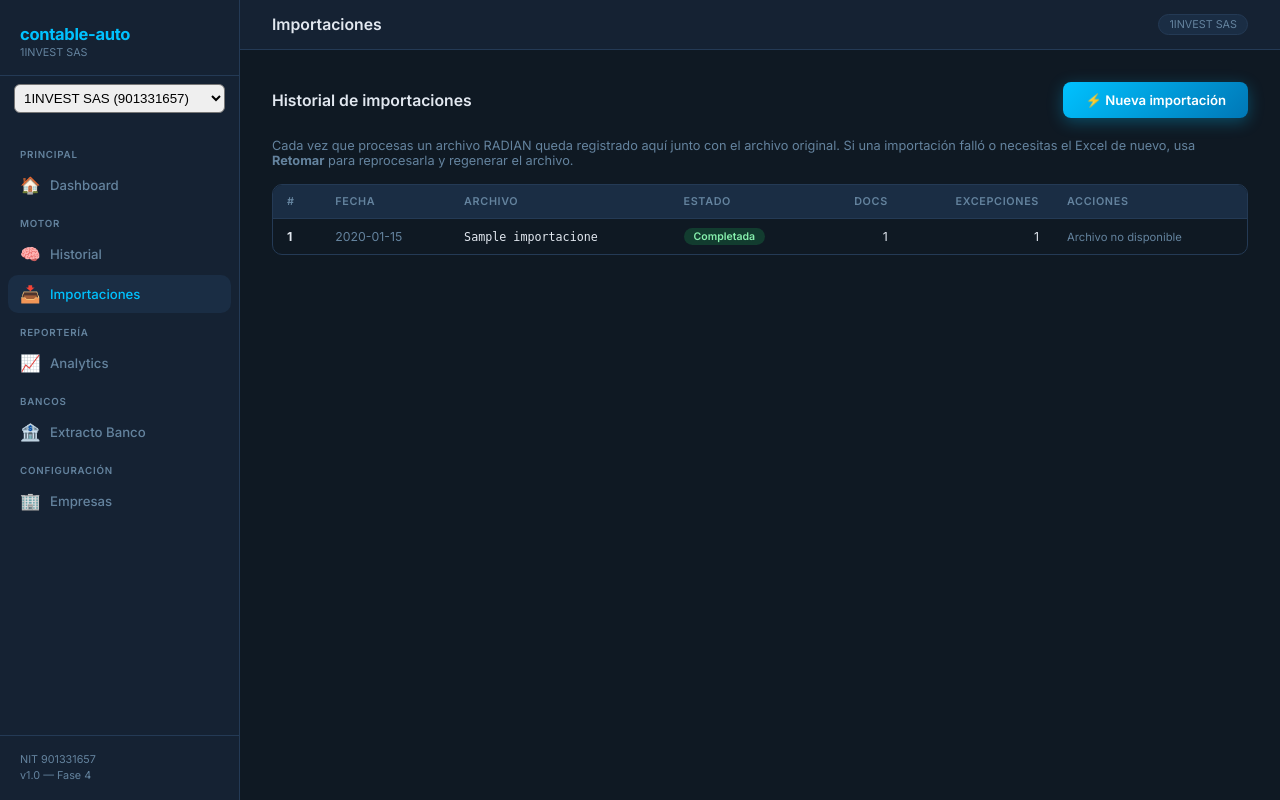
After one commit to 1Investsas/1AutoConta, a Flask app: page /importaciones in a window 1280 px wide. The commit adds this page. Run offline with Flask 3, Linux system fonts and the light colour scheme; tables that the repository leaves empty hold one stand-in row (values such as "Sample post"); parts of the project's set-up code (start-up, migrations or seed data) failed here and were passed over.

Commit message:
feat: retomar importaciones y regenerar el archivo
Registra cada procesamiento de RADIAN en una nueva tabla 'importaciones'
guardando el archivo original, el estado y el Excel generado. Esto permite:

- Retomar una importación que falló (reprocesar con el RADIAN guardado).
- Regenerar el Excel de una importación ya completada.
- Descargar el Excel de cualquier importación previa.

Cambios:
- database.py: tabla 'importaciones' (SQLite y T-SQL) + funciones
  registrar/actualizar/obtener/listar_importacion.
- routes.py: /procesar registra la importación y persiste su estado;
  nuevas rutas /importaciones, /importaciones/<id>/reprocesar y
  /importaciones/<id>/descargar. En modo cloud el Excel se sube al
  storage para que sobreviva al disco efímero.
- importaciones.html: vista con historial, estado y acciones.
- base.html: enlace de navegación a Importaciones.

https://claude.ai/code/session_01Ejgrzo5B1Acb6PW4sQSrtq

```diff
--- a/app/web/routes.py
+++ b/app/web/routes.py
@@ -79,6 +79,22 @@ def _save_upload(file_bytes: bytes, filename: str) -> str:
     """
     fname = secure_filename(filename)
     return store.save_file(file_bytes, "uploads", f"{uuid.uuid4().hex[:8]}_{fname}")
+
+
+def _rutas_maestros_default(emp) -> tuple:
+    """Resuelve las rutas de los 3 maestros de la empresa (sin uploads nuevos)."""
+    rutas = []
+    for default_name in [
+        "Listado_de_Terceros.xlsx",
+        "Listado_de_Cuentas_Contables.xlsx",
+        "Tipos_de_comprobante_contable.xlsx",
+    ]:
+        try:
+            path = emp.ruta_maestro(default_name)
+        except FileNotFoundError:
+            path = str(Path(_project_root()) / emp.data_category / default_name)
+        rutas.append(path)
+    return tuple(rutas)
 
 
 # Cache en memoria de los maestros Excel para los endpoints de autocompletar,
@@ -193,10 +209,28 @@ def procesar():
     db = emp.db_path
     incluir_dup = request.form.get("incluir_duplicados") == "on"
 
+    # Registrar la importación antes de procesar: si el pipeline falla, el
+    # archivo RADIAN queda guardado y la importación puede retomarse después.
+    from app.database import inicializar_db, registrar_importacion, actualizar_importacion
+    inicializar_db(db)
+    imp_id = registrar_importacion(
+        archivo_nombre=secure_filename(radian_file.filename),
+        archivo_ref=radian_ref,
+        db_path=db,
+    )
+
     try:
         resultado = _ejecutar_pipeline(
             radian_path, terceros_path, cuentas_path,
             comprobantes_path, db, incluir_dup, empresa=emp,
+        )
+        resultado["importacion_id"] = imp_id
+        actualizar_importacion(
+            imp_id, estado="completada",
+            n_docs=resultado["n_docs"],
+            n_excepciones=resultado["n_excepciones"],
+            excel_ref=resultado["excel_path"],
+            db_path=db,
         )
         session_store.guardar(KEY_RESULTADO, resultado)
         flash(f"✓ Procesados {resultado['n_docs']} documentos. "
@@ -205,8 +239,10 @@ def procesar():
 
     except Exception as exc:
         logger.exception("Error en pipeline web")
-        flash(f"Error al procesar: {exc}", "error")
-        return redirect(url_for("web.index"))
+        actualizar_importacion(imp_id, estado="error", error=str(exc), db_path=db)
+        flash(f"Error al procesar: {exc}. El archivo quedó guardado: puedes "
+              f"retomar esta importación desde la página de Importaciones.", "error")
+        return redirect(url_for("web.importaciones"))
 
 
 def _ejecutar_pipeline(
@@ -313,6 +349,10 @@ def _ejecutar_pipeline(
         output_path=os.path.join(_project_root(), "output"),
         archivo_origen=radian_path,
     )
+    # En modo cloud el disco local es efímero: subir el Excel al storage
+    # para que la importación pueda descargarse/retomarse más adelante.
+    if store.is_cloud():
+        ruta_excel = store.save_local_file(ruta_excel, "output")
 
     # Serializar preasientos para la sesión (sólo datos necesarios para la vista)
     preasientos_data = []
@@ -470,6 +510,117 @@ def descargar():
         io.BytesIO(content),
         as_attachment=True,
         download_name=Path(excel_ref.replace('blob://', '')).name,
+        mimetype="application/vnd.openxmlformats-officedocument.spreadsheetml.sheet",
+    )
+
+
+# ---------------------------------------------------------------------------
+# Importaciones — historial persistente, retomar y regenerar archivos
+# ---------------------------------------------------------------------------
+
+@bp.route("/importaciones")
+def importaciones():
+    """Lista las importaciones realizadas con su estado y acciones disponibles."""
+    from app.database import inicializar_db, listar_importaciones
+
+    db_path = _empresa_actual().db_path
+    inicializar_db(db_path)
+    registros = listar_importaciones(db_path)
+
+    for r in registros:
+        r["fecha_fmt"] = (r.get("fecha") or "")[:19].replace("T", " ")
+        r["archivo_disponible"] = bool(
+            r.get("archivo_ref") and store.file_exists(r["archivo_ref"])
+        )
+        r["excel_disponible"] = bool(
+            r.get("excel_ref") and store.file_exists(r["excel_ref"])
+        )
+
+    return render_template("importaciones.html", importaciones=registros)
+
+
+@bp.route("/importaciones/<int:imp_id>/reprocesar", methods=["POST"])
+def importacion_reprocesar(imp_id):
+    """Retoma una importación: re-ejecuta el pipeline con el RADIAN original.
+
+    Sirve tanto para reintentar una importación fallida como para volver a
+    generar el Excel de una importación completada. Los documentos ya
+    registrados se incluyen de nuevo (no se duplican en la BD: el INSERT
+    ignora CUFEs existentes).
+    """
+    from app.database import inicializar_db, obtener_importacion, actualizar_importacion
+
+    emp = _empresa_actual()
+    db = emp.db_path
+    inicializar_db(db)
+
+    imp = obtener_importacion(imp_id, db_path=db)
+    if not imp:
+        flash("La importación no existe.", "error")
+        return redirect(url_for("web.importaciones"))
+
+    archivo_ref = imp.get("archivo_ref") or ""
+    if not archivo_ref or not store.file_exists(archivo_ref):
+        flash("El archivo RADIAN original ya no está disponible; "
+              "vuelve a subirlo desde el dashboard.", "error")
+        return redirect(url_for("web.importaciones"))
+
+    radian_path = store.load_file(archivo_ref)
+    terceros_path, cuentas_path, comprobantes_path = _rutas_maestros_default(emp)
+
+    try:
+        # incluir_duplicados=True: los documentos de esta importación ya
+        # están registrados en la BD y de lo contrario quedarían excluidos.
+        resultado = _ejecutar_pipeline(
+            radian_path, terceros_path, cuentas_path,
+            comprobantes_path, db, incluir_duplicados=True, empresa=emp,
+        )
+        resultado["importacion_id"] = imp_id
+        actualizar_importacion(
+            imp_id, estado="completada",
+            n_docs=resultado["n_docs"],
+            n_excepciones=resultado["n_excepciones"],
+            excel_ref=resultado["excel_path"],
+            db_path=db,
+        )
+        session_store.guardar(KEY_RESULTADO, resultado)
+        flash(f"✓ Importación #{imp_id} retomada: {resultado['n_docs']} documentos, "
+              f"{resultado['n_excepciones']} con excepciones. Archivo regenerado.",
+              "success")
+        return redirect(url_for("web.resultado"))
+
+    except Exception as exc:
+        logger.exception("Error al retomar la importación %s", imp_id)
+        actualizar_importacion(imp_id, estado="error", error=str(exc), db_path=db)
+        flash(f"Error al retomar la importación: {exc}", "error")
+        return redirect(url_for("web.importaciones"))
+
+
+@bp.route("/importaciones/<int:imp_id>/descargar")
+def importacion_descargar(imp_id):
+    """Descarga el Excel generado de una importación previa."""
+    from app.database import inicializar_db, obtener_importacion
+
+    db_path = _empresa_actual().db_path
+    inicializar_db(db_path)
+    imp = obtener_importacion(imp_id, db_path=db_path)
+
+    if not imp or not imp.get("excel_ref"):
+        flash("Esta importación no tiene un Excel generado. "
+              "Usa «Retomar» para generarlo.", "error")
+        return redirect(url_for("web.importaciones"))
+
+    excel_ref = imp["excel_ref"]
+    if not store.file_exists(excel_ref):
+        flash("El Excel ya no existe en el servidor. "
+              "Usa «Retomar» para volver a generarlo.", "error")
+        return redirect(url_for("web.importaciones"))
+
+    content = store.get_download_bytes(excel_ref)
+    return send_file(
+        io.BytesIO(content),
+        as_attachment=True,
+        download_name=Path(excel_ref.replace("blob://", "")).name,
         mimetype="application/vnd.openxmlformats-officedocument.spreadsheetml.sheet",
     )
 
--- a/app/web/templates/base.html
+++ b/app/web/templates/base.html
@@ -52,6 +52,10 @@
       <span class="nav-icon">⬇️</span> Descargar Excel
     </a>
     {% endif %}
+    <a href="{{ url_for('web.importaciones') }}"
+       class="nav-link {% if request.endpoint == 'web.importaciones' %}active{% endif %}">
+      <span class="nav-icon">📥</span> Importaciones
+    </a>
 
     <div class="nav-section">Reportería</div>
     <a href="{{ url_for('web.analytics') }}"
--- /dev/null
+++ b/app/web/templates/importaciones.html
@@ -0,0 +1,90 @@
+{% extends "base.html" %}
+
+{% block title %}Importaciones — contable-auto{% endblock %}
+{% block page_title %}Importaciones{% endblock %}
+
+{% block content %}
+
+<div class="section-header">
+  <h2>Historial de importaciones</h2>
+  <a href="{{ url_for('web.index') }}" class="btn btn-primary">⚡ Nueva importación</a>
+</div>
+
+<p class="text-dim mb-4" style="font-size:0.85rem">
+  Cada vez que procesas un archivo RADIAN queda registrado aquí junto con el
+  archivo original. Si una importación falló o necesitas el Excel de nuevo,
+  usa <strong>Retomar</strong> para reprocesarla y regenerar el archivo.
+</p>
+
+{% if importaciones %}
+<div class="table-wrapper">
+  <table>
+    <thead>
+      <tr>
+        <th>#</th>
+        <th>Fecha</th>
+        <th>Archivo</th>
+        <th>Estado</th>
+        <th class="text-right">Docs</th>
+        <th class="text-right">Excepciones</th>
+        <th>Acciones</th>
+      </tr>
+    </thead>
+    <tbody>
+      {% for imp in importaciones %}
+      <tr>
+        <td><strong>{{ imp.id }}</strong></td>
+        <td class="text-dim">{{ imp.fecha_fmt }}</td>
+        <td><code style="font-size:0.78rem">{{ imp.archivo_nombre or '—' }}</code></td>
+        <td>
+          {% if imp.estado == 'completada' %}
+            <span class="pill pill-ok">Completada</span>
+          {% elif imp.estado == 'error' %}
+            <span class="pill pill-pendiente" title="{{ imp.error or '' }}">Error</span>
+          {% else %}
+            <span class="pill">Procesando</span>
+          {% endif %}
+        </td>
+        <td class="text-right">{{ imp.n_docs }}</td>
+        <td class="text-right">{{ imp.n_excepciones }}</td>
+        <td>
+          <div style="display:flex; gap:6px; flex-wrap:wrap;">
+            {% if imp.archivo_disponible %}
+            <form method="POST"
+                  action="{{ url_for('web.importacion_reprocesar', imp_id=imp.id) }}"
+                  data-loading="true" style="display:inline">
+              <input type="hidden" name="csrf_token" value="{{ csrf_token() }}">
+              <button type="submit" class="btn btn-sm btn-primary">
+                {% if imp.estado == 'error' %}🔄 Retomar{% else %}🔄 Regenerar{% endif %}
+              </button>
+            </form>
+            {% else %}
+            <span class="text-dim" style="font-size:0.75rem">Archivo no disponible</span>
+            {% endif %}
+            {% if imp.excel_disponible %}
+            <a href="{{ url_for('web.importacion_descargar', imp_id=imp.id) }}"
+               class="btn btn-sm">⬇️ Excel</a>
+            {% endif %}
+          </div>
+          {% if imp.estado == 'error' and imp.error %}
+          <div class="text-dim" style="font-size:0.72rem; margin-top:4px; color:var(--danger)">
+            {{ imp.error }}
+          </div>
+          {% endif %}
+        </td>
+      </tr>
+      {% endfor %}
+    </tbody>
+  </table>
+</div>
+{% else %}
+<div style="text-align:center; padding:60px; color:var(--text-dim)">
+  <div style="font-size:3rem; margin-bottom:12px">📥</div>
+  <p>Aún no hay importaciones registradas.</p>
+  <a href="{{ url_for('web.index') }}" class="btn btn-primary" style="margin-top:20px">
+    ⚡ Procesar RADIAN
+  </a>
+</div>
+{% endif %}
+
+{% endblock %}
```
Also changed, not shown: app/database.py (+121 -1 lines).
